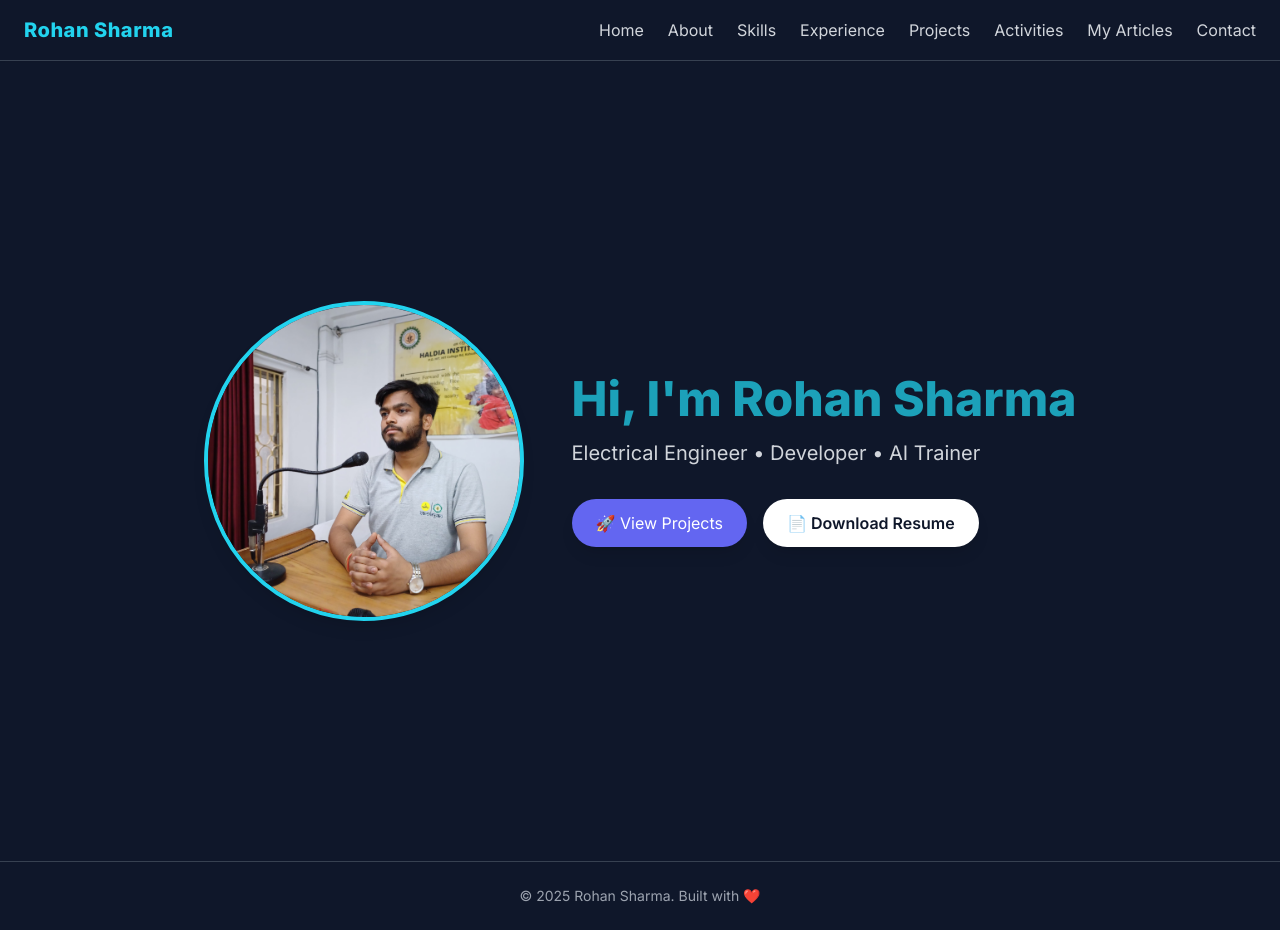
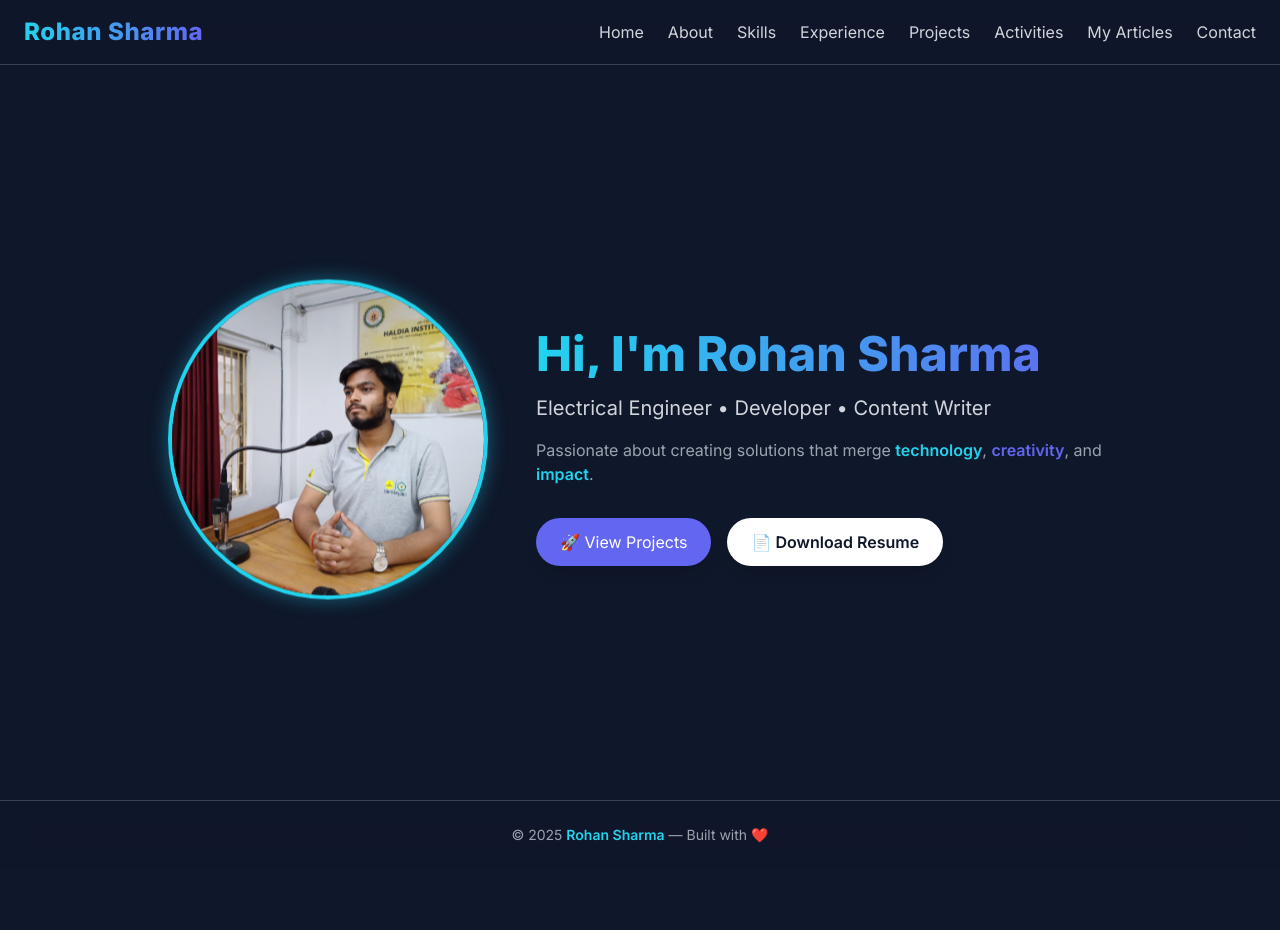
Before and after one commit to rohan0642/my_portfolio, a plain HTML site: page index.html in a window 1280 px wide. After the commit the page ends 869 px from the top, so only its background shows below. Drawn offline with nearby package versions, Linux system fonts and the light colour scheme.

Commit message:
Update index.html

```diff
--- a/index.html
+++ b/index.html
@@ -22,61 +22,101 @@
           },
           fontFamily: {
             sans: ['Inter', 'sans-serif'],
-          }
-        }
-      }
+          },
+          boxShadow: {
+            glow: '0 0 20px rgba(34, 211, 238, 0.4)',
+          },
+        },
+      },
     };
   </script>
 
   <link href="https://fonts.googleapis.com/css2?family=Inter:wght@400;600;800&display=swap" rel="stylesheet" />
   <style>
     html { scroll-behavior: smooth; }
+
+    /* Floating Image Animation */
+    @keyframes float {
+      0%, 100% { transform: translateY(0); }
+      50% { transform: translateY(-10px); }
+    }
+    .float { animation: float 4s ease-in-out infinite; }
+
+    /* Fade-in Up Animation */
+    @keyframes fadeUp {
+      from { opacity: 0; transform: translateY(20px); }
+      to { opacity: 1; transform: translateY(0); }
+    }
+    .fade-up { animation: fadeUp 1s ease-out forwards; }
   </style>
 </head>
 <body class="bg-primary text-white font-sans">
 
   <!-- Navbar -->
-  <header class="bg-primary border-b border-gray-700 shadow-sm">
+  <header class="fixed top-0 w-full z-50 bg-primary/80 backdrop-blur-md border-b border-gray-700">
     <nav class="max-w-7xl mx-auto px-6 py-4 flex justify-between items-center">
-      <h1 class="text-xl font-bold text-neon tracking-wide">Rohan Sharma</h1>
-      <ul class="flex gap-6 text-gray-300 font-medium">
-        <li><a href="index.html" class="hover:text-neon">Home</a></li>
-        <li><a href="about.html" class="hover:text-neon">About</a></li>
-        <li><a href="skills.html" class="hover:text-neon">Skills</a></li>
-        <li><a href="experience.html" class="hover:text-neon">Experience</a></li>
-        <li><a href="projects.html" class="hover:text-neon">Projects</a></li>
-        <li><a href="activities.html" class="hover:text-neon">Activities</a></li>
-        <li><a href="articles.html" class="hover:text-neon">My Articles</a></li>
-        <li><a href="contact.html" class="hover:text-neon">Contact</a></li>
+      <h1 class="text-2xl font-bold bg-gradient-to-r from-neon to-accent bg-clip-text text-transparent tracking-wide">
+        Rohan Sharma
+      </h1>
+
+      <!-- Desktop Menu -->
+      <ul class="hidden md:flex gap-6 text-gray-300 font-medium">
+        <li><a href="index.html" class="hover:text-neon transition">Home</a></li>
+        <li><a href="about.html" class="hover:text-neon transition">About</a></li>
+        <li><a href="skills.html" class="hover:text-neon transition">Skills</a></li>
+        <li><a href="experience.html" class="hover:text-neon transition">Experience</a></li>
+        <li><a href="projects.html" class="hover:text-neon transition">Projects</a></li>
+        <li><a href="activities.html" class="hover:text-neon transition">Activities</a></li>
+        <li><a href="articles.html" class="hover:text-neon transition">My Articles</a></li>
+        <li><a href="contact.html" class="hover:text-neon transition">Contact</a></li>
       </ul>
+
+      <!-- Mobile Menu Button -->
+      <button id="menu-btn" class="md:hidden text-neon text-3xl focus:outline-none">☰</button>
     </nav>
+
+    <!-- Mobile Menu -->
+    <ul id="menu" class="hidden flex-col gap-4 bg-primary border-t border-gray-700 p-6 md:hidden text-gray-300 font-medium">
+      <li><a href="index.html" class="hover:text-neon transition">Home</a></li>
+      <li><a href="about.html" class="hover:text-neon transition">About</a></li>
+      <li><a href="skills.html" class="hover:text-neon transition">Skills</a></li>
+      <li><a href="experience.html" class="hover:text-neon transition">Experience</a></li>
+      <li><a href="projects.html" class="hover:text-neon transition">Projects</a></li>
+      <li><a href="activities.html" class="hover:text-neon transition">Activities</a></li>
+      <li><a href="articles.html" class="hover:text-neon transition">My Articles</a></li>
+      <li><a href="contact.html" class="hover:text-neon transition">Contact</a></li>
+    </ul>
   </header>
 
   <!-- Hero Section -->
-  <section class="min-h-screen flex flex-col md:flex-row items-center justify-center gap-12 px-6 py-12" data-aos="fade-up">
+  <section class="min-h-screen flex flex-col md:flex-row items-center justify-center gap-12 px-6 pt-32 md:pt-24 fade-up">
 
     <!-- Left: Profile Image -->
-    <div class="flex-shrink-0">
+    <div class="flex-shrink-0" data-aos="zoom-in">
       <img src="rohan.jpg" alt="Rohan Sharma"
-           class="w-72 h-72 md:w-80 md:h-80 rounded-full border-4 border-neon shadow-lg object-cover" />
+           class="w-64 h-64 md:w-80 md:h-80 rounded-full border-4 border-neon shadow-glow object-cover float" />
     </div>
 
     <!-- Right: Text Content -->
-    <div class="text-center md:text-left max-w-xl">
-      <h1 class="text-4xl md:text-5xl font-extrabold text-neon animate-pulse">
+    <div class="text-center md:text-left max-w-xl" data-aos="fade-up">
+      <h1 class="text-4xl md:text-5xl font-extrabold bg-gradient-to-r from-neon to-accent text-transparent bg-clip-text leading-snug">
         Hi, I'm Rohan Sharma
       </h1>
-      <p class="text-xl mt-4 text-gray-300">
-        Electrical Engineer • Developer • AI Trainer
+      <p class="text-lg md:text-xl mt-4 text-gray-300">
+        Electrical Engineer • Developer • Content Writer
+      </p>
+      <p class="mt-4 text-gray-400">
+        Passionate about creating solutions that merge <span class="text-neon font-semibold">technology</span>,
+        <span class="text-accent font-semibold">creativity</span>, and <span class="text-neon font-semibold">impact</span>.
       </p>
 
       <div class="flex flex-col sm:flex-row gap-4 mt-8 justify-center md:justify-start">
         <a href="projects.html"
-           class="bg-accent hover:bg-indigo-600 transition px-6 py-3 rounded-full text-white shadow-lg">
+           class="bg-accent hover:bg-indigo-600 transition px-6 py-3 rounded-full text-white shadow-lg flex items-center justify-center gap-2">
           🚀 View Projects
         </a>
         <a href="Rohan_Sharma_Resume.pdf" download
-           class="bg-white text-primary font-semibold hover:bg-gray-200 transition px-6 py-3 rounded-full shadow-lg">
+           class="bg-white text-primary font-semibold hover:bg-gray-200 transition px-6 py-3 rounded-full shadow-lg flex items-center justify-center gap-2">
           📄 Download Resume
         </a>
       </div>
@@ -84,13 +124,24 @@
   </section>
 
   <!-- Footer -->
-  <footer class="text-center py-6 border-t border-gray-700">
-    <p class="text-sm text-gray-400">© 2025 Rohan Sharma. Built with ❤️</p>
+  <footer class="text-center py-6 border-t border-gray-700 bg-primary/80 backdrop-blur-md">
+    <p class="text-sm text-gray-400">
+      © 2025 <span class="text-neon font-semibold">Rohan Sharma</span> — Built with ❤️
+    </p>
   </footer>
 
-  <!-- AOS Init -->
+  <!-- JS for Mobile Menu + AOS -->
   <script>
-    AOS.init();
+    const menuBtn = document.getElementById('menu-btn');
+    const menu = document.getElementById('menu');
+    menuBtn.addEventListener('click', () => {
+      menu.classList.toggle('hidden');
+    });
+
+    AOS.init({
+      duration: 800,
+      once: true,
+    });
   </script>
 </body>
 </html>
```
